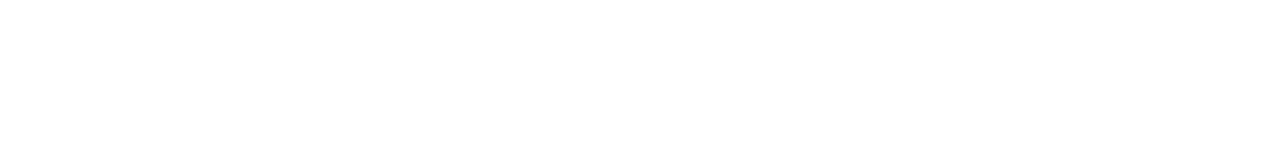
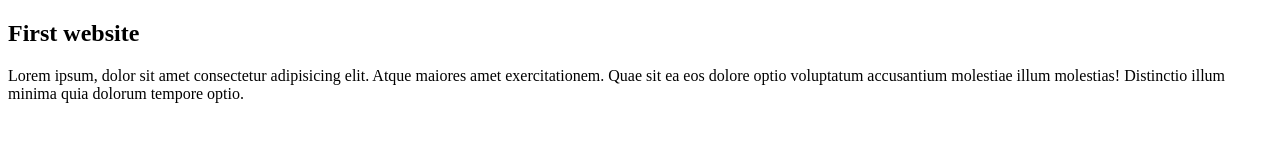
Before and after one commit to Samir22345/my-first-project, a plain HTML site: page index.html in a window 1280 px wide. Drawn offline with Linux system fonts and the light colour scheme.

Commit message:
my second commit

```diff
--- a/index.html
+++ b/index.html
@@ -6,6 +6,9 @@
     <title>My First Ever Github</title>
 </head>
 <body>
-
+    <div>
+        <h2>First website</h2>
+        <p>Lorem ipsum, dolor sit amet consectetur adipisicing elit. Atque maiores amet exercitationem. Quae sit ea eos dolore optio voluptatum accusantium molestiae illum molestias! Distinctio illum minima quia dolorum tempore optio.</p>
+    </div>
 </body>
 </html>
```
